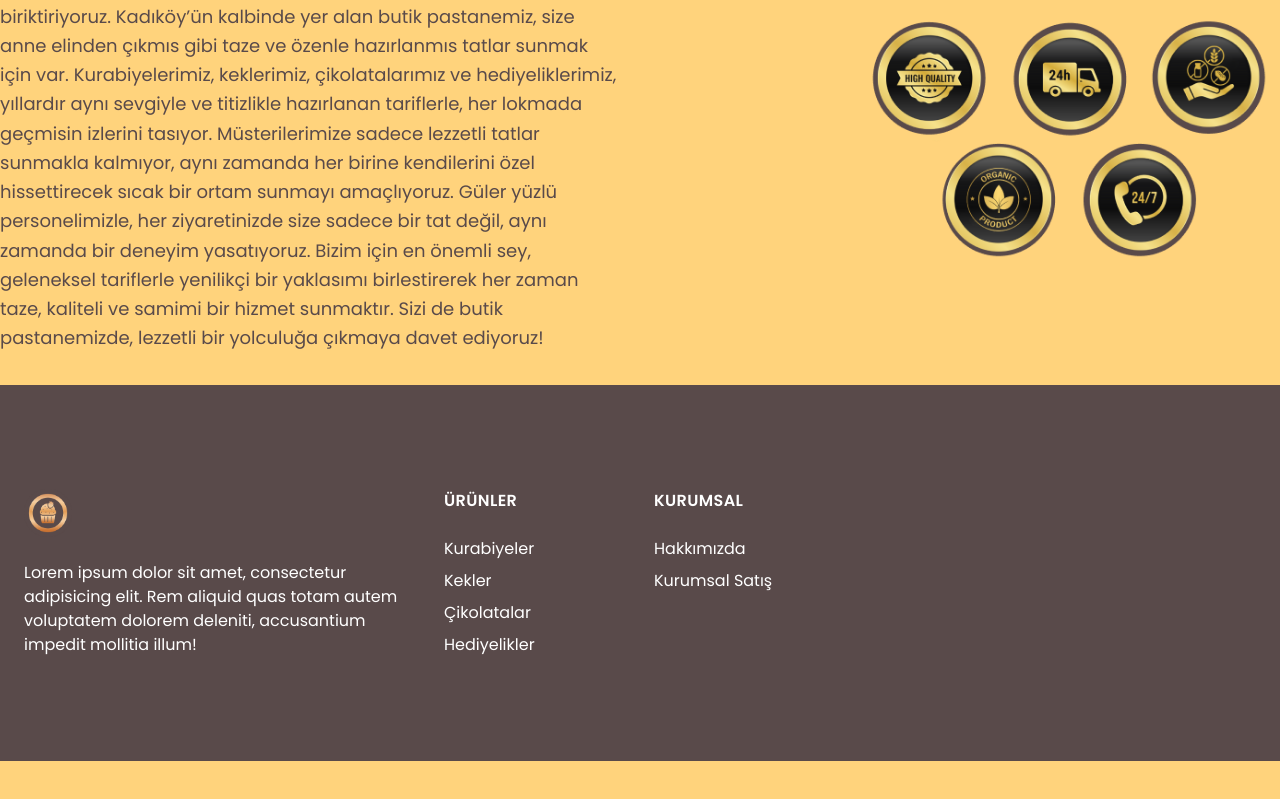
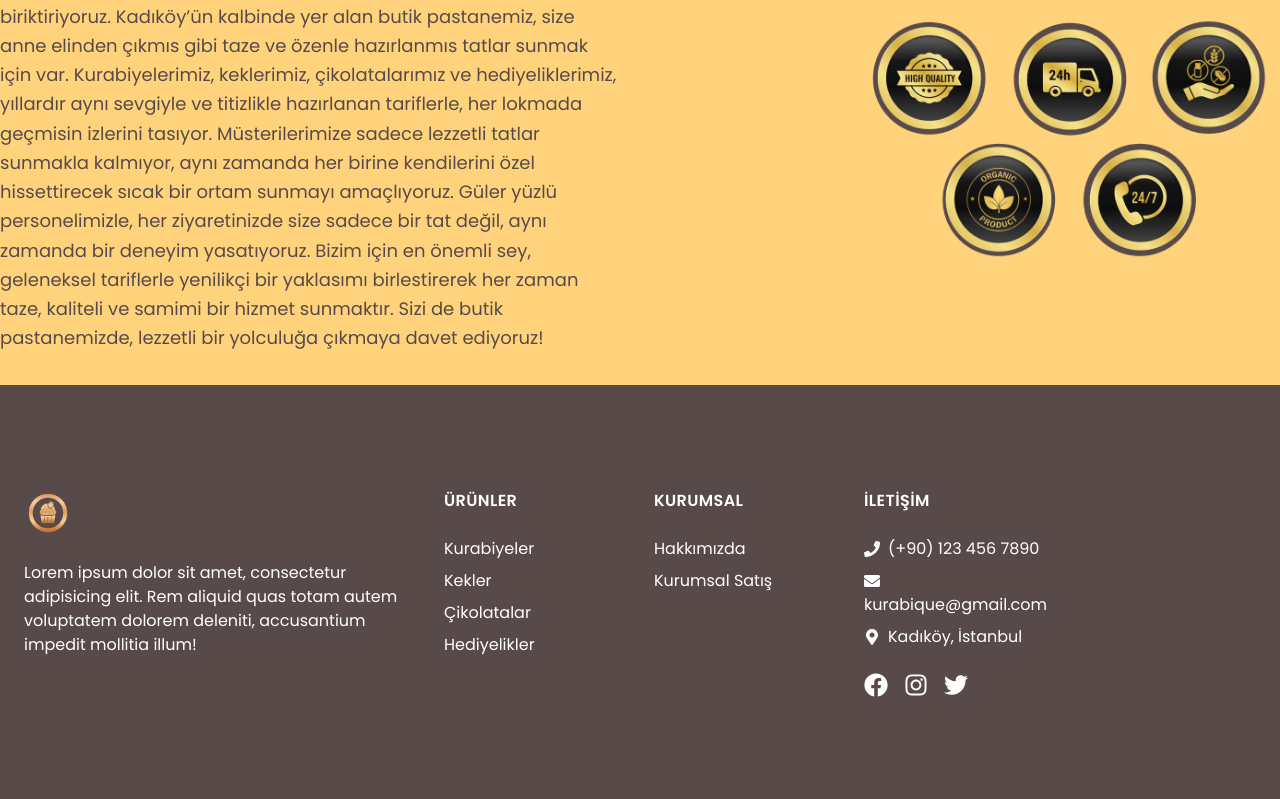
Before and after one commit to Arcadia-0/Kurabique, a React (Vite) app: page / in a window 1280 px wide. Shown: the part 1333-2132 px from the top of the page. Before the commit the page ends 2094 px from the top, so only its background shows below. Built offline with nearby package versions, Linux system fonts and the light colour scheme.

Commit message:
small changes

```diff
--- a/src/components/Footer/Footer.jsx
+++ b/src/components/Footer/Footer.jsx
@@ -1,32 +1,72 @@
 import { FaPhone, FaEnvelope, FaMapMarkerAlt, FaFacebook, FaInstagram, FaTwitter } from 'react-icons/fa';
-import logo from "../../assets/logo.png"; // Logo'yu import ettik
+import logo from "../../assets/logo.png";
 
 const Footer = () => {
   return (
     <footer className="bg-primary text-white py-12 mt-8">
-  <div className='container mx-auto py-14 px-6'>
-    <div className='grid md:grid-cols-12 grid-cols-1 gap-7'>
-      <div className='lg:col-span-4 col-span-12'>
+      <div className="container mx-auto py-14 px-6">
+        <div className="grid md:grid-cols-12 grid-cols-1 gap-7">
+          {/* Logo and description */}
+          <div className="lg:col-span-4 col-span-12">
             <a href="/">
-        <img src={logo} alt="" className='h-12' />
+              <img src={logo} alt="Logo" className="h-12" />
             </a>
-        <p className='mt-6 '>Lorem ipsum dolor sit amet, consectetur adipisicing elit. Rem aliquid quas totam autem voluptatem dolorem deleniti, accusantium impedit mollitia illum!</p>
+            <p className="mt-6">
+              Lorem ipsum dolor sit amet, consectetur adipisicing elit. Rem aliquid quas totam autem
+              voluptatem dolorem deleniti, accusantium impedit mollitia illum!
+            </p>
           </div>
-      <div className='lg:col-span-2 md:col-span-4 col-span-12'>
-        <h5 className='tracking-wide font-semibold'>ÜRÜNLER</h5>
-        <ul className='mt-6 space-y-2'>
+
+          {/* Products Section */}
+          <div className="lg:col-span-2 md:col-span-4 col-span-12">
+            <h5 className="tracking-wide font-semibold">ÜRÜNLER</h5>
+            <ul className="mt-6 space-y-2">
               <li><a href="#">Kurabiyeler</a></li>
               <li><a href="#">Kekler</a></li>
               <li><a href="#">Çikolatalar</a></li>
               <li><a href="#">Hediyelikler</a></li>
             </ul>
           </div>
-      <div className='lg-col-span-3 md:col-span-4 col-span-12'>
-        <h5 className='tracking-wide font-semibold'>KURUMSAL</h5>
-        <ul className='mt-6 space-y-2'>
+
+          {/* Corporate Section */}
+          <div className="lg:col-span-2 md:col-span-4 col-span-12">
+            <h5 className="tracking-wide font-semibold">KURUMSAL</h5>
+            <ul className="mt-6 space-y-2">
               <li><a href="#">Hakkımızda</a></li>
               <li><a href="#">Kurumsal Satış</a></li>
             </ul>
+          </div>
+
+          {/* Contact Section */}
+          <div className="lg:col-span-2 md:col-span-4 col-span-12">
+            <h5 className="tracking-wide font-semibold">İLETİŞİM</h5>
+            <ul className="mt-6 space-y-2">
+              <li>
+                <FaPhone className="inline-block mr-2" />
+                <span>(+90) 123 456 7890</span>
+              </li>
+              <li>
+                <FaEnvelope className="inline-block mr-2" />
+                <span>kurabique@gmail.com</span>
+              </li>
+              <li>
+                <FaMapMarkerAlt className="inline-block mr-2" />
+                <span>Kadıköy, İstanbul</span>
+              </li>
+            </ul>
+
+            {/* Social Media */}
+            <div className="mt-6 flex space-x-4">
+              <a href="#">
+                <FaFacebook size={24} />
+              </a>
+              <a href="#">
+                <FaInstagram size={24} />
+              </a>
+              <a href="#">
+                <FaTwitter size={24} />
+              </a>
+            </div>
           </div>
         </div>
       </div>
--- a/src/components/Hero/Hero.jsx
+++ b/src/components/Hero/Hero.jsx
@@ -9,7 +9,7 @@ const Hero = () => {
 
           {/* Left Side */}
           <div className="text-secondary text-center sm:text-start">
-            <h1 className="text-3xl lg:text-4xl font-semibold">Hoş Geldiniz!</h1>
+            <h1 className="text-3xl lg:text-4xl font-semibold">Kurabique Hoş Geldiniz!</h1>
             <p className="text-lg">
               Lezzetli tatların ve özenle hazırlanmış hediyeliklerin buluşma noktası olan dükkanımıza hoş geldiniz!
               Kurabiyelerimizden keklerimize, enfes çikolatalarımızdan özel hediyeliklerimize kadar her ürünümüz,
```
Lines whose indentation alone changed are shown as unchanged.
